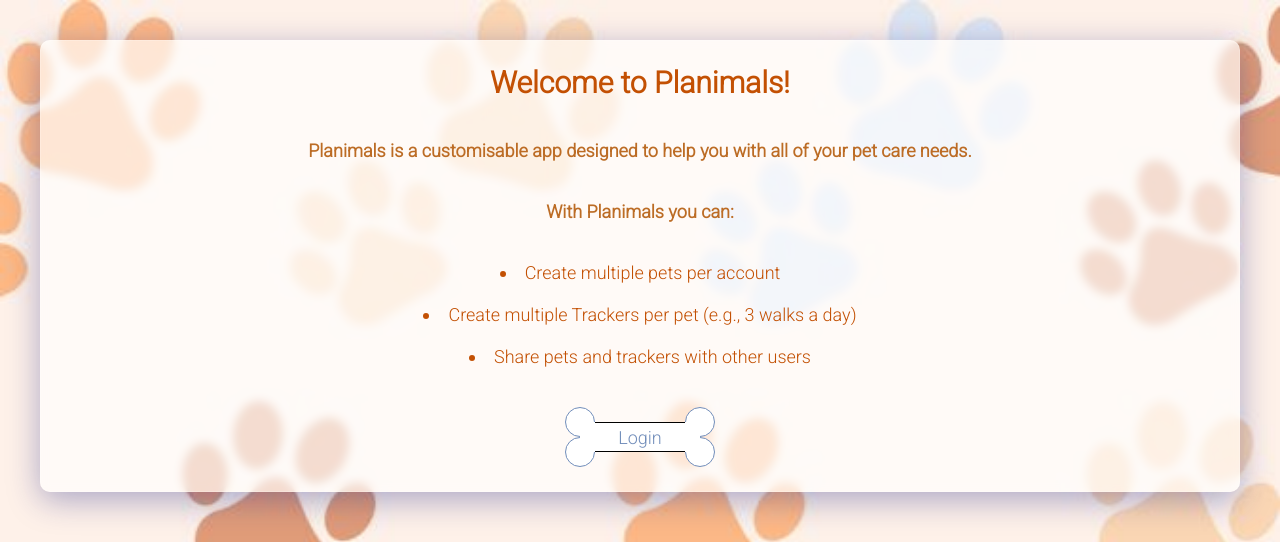
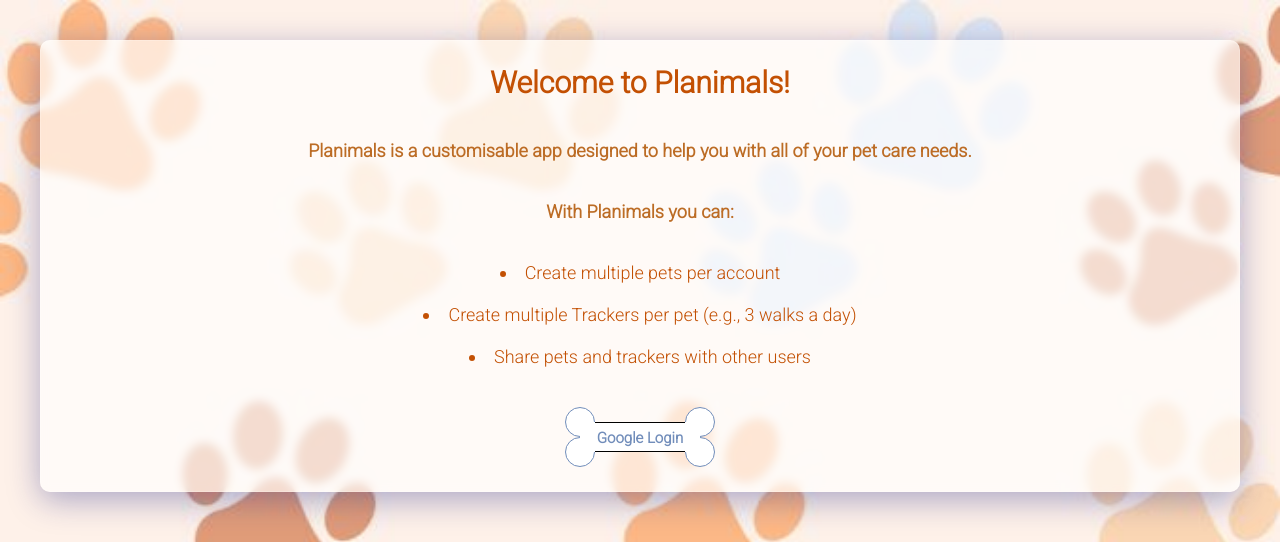
Before and after one commit to Claire-95/Claire-95.github.io, a React (Create React App) app: page / in a window 1280 px wide. Shown: the top 542 px of the page. Built offline with nearby package versions, Linux system fonts and the light colour scheme.

Commit message:
Added Google to login

```diff
--- a/src/components/styles/SignIn.css
+++ b/src/components/styles/SignIn.css
@@ -117,4 +117,6 @@
   border-top: 1px solid black;
   border-bottom: 1px solid black;
   text-align: center;
+  font-size: 15px;
+  font-weight: bold;
 }
--- a/src/index.css
+++ b/src/index.css
@@ -5,6 +5,5 @@ html * {
 }
 
 body {
-  background-color: #b0e59f;
   text-align: center;
 }
--- a/src/pages/SignIn.jsx
+++ b/src/pages/SignIn.jsx
@@ -47,17 +47,9 @@ const SignIn = (props) => {
           <div className="c3"></div>
           <div className="c4"></div>
           <div className="b1">
-            <div className="b2">Login</div>
+            <div className="b2">Google Login</div>
           </div>
         </button>
-        {/* <button
-          className="button"
-          onClick={() => {
-            signInWithFirebase();
-          }}
-        >
-          Sign In With Google <PetsIcon />
-        </button> */}
       </div>
     </Card>
   );
```
